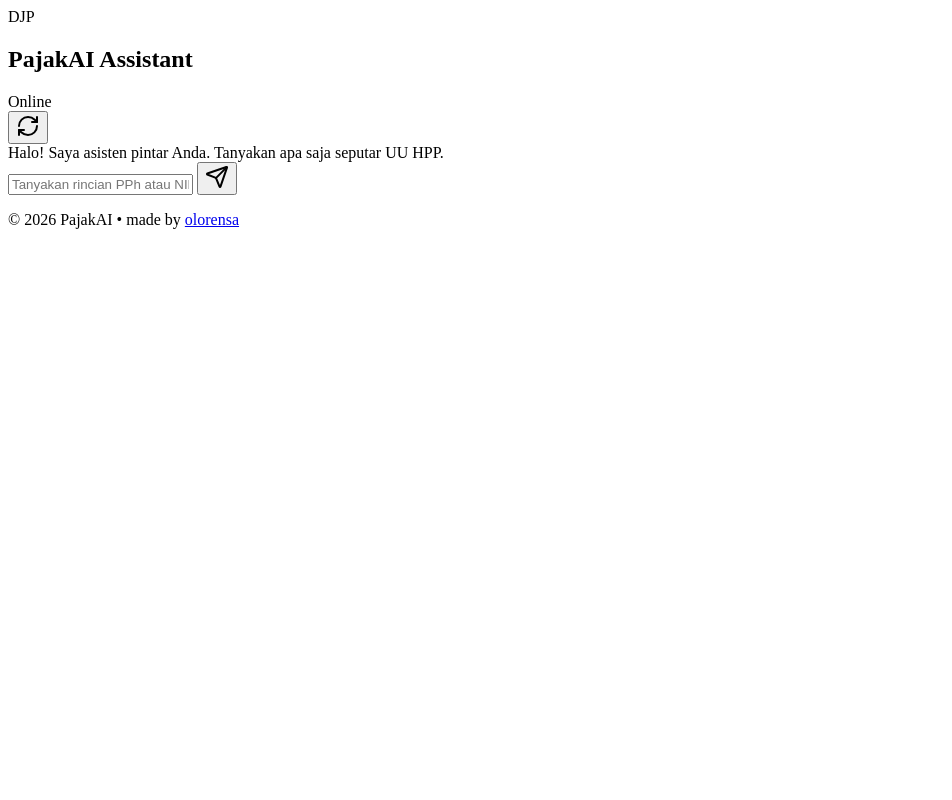
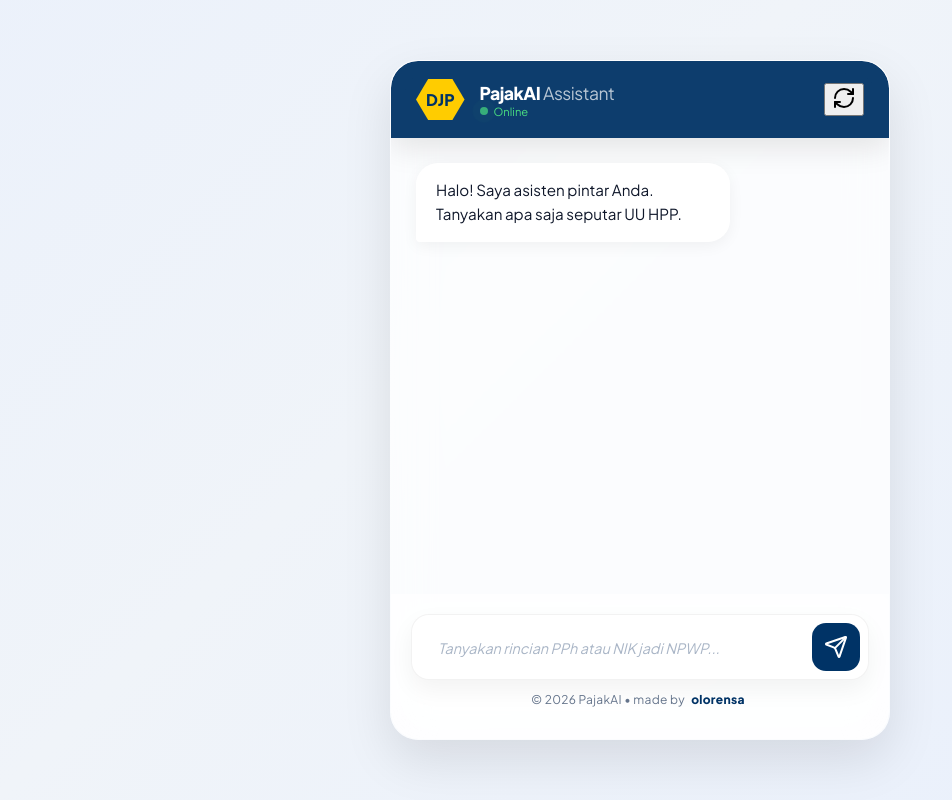
Before and after one commit to olorensa/pajakbot, a website: page frontend/index.html in a window 1280 px wide. Shown: the whole page, without its empty margins (0-952 px from the left). Drawn offline with nearby package versions, Linux system fonts and the light colour scheme; the site is published under a folder, as on GitHub Pages, so addresses that start at the root find nothing.

Commit message:
Initial production deployment

```diff
--- a/frontend/index.html
+++ b/frontend/index.html
@@ -5,7 +5,7 @@
   <meta name="viewport" content="width=device-width, initial-scale=1.0">
   <title>PajakAI | Smart Assistant</title>
 
-  <link rel="stylesheet" href="/css/chatbot-style.css">
+  <link rel="stylesheet" href="./css/chatbot-style.css">
 
   <script src="https://cdn.jsdelivr.net/npm/marked/marked.min.js"></script>
   <script src="https://unpkg.com/lucide@latest"></script>
@@ -62,7 +62,7 @@
   // Inisialisasi ikon Lucide
   lucide.createIcons();
 
-  // Memastikan input 'Enter' bisa mengirim pesan
+  // Memastikan input 'Enter' memanggil fungsi sendChat yang ada di chatbot-loader.js
   document.getElementById('user-input').addEventListener('keypress', function (e) {
     if (e.key === 'Enter') {
       sendChat();
```
